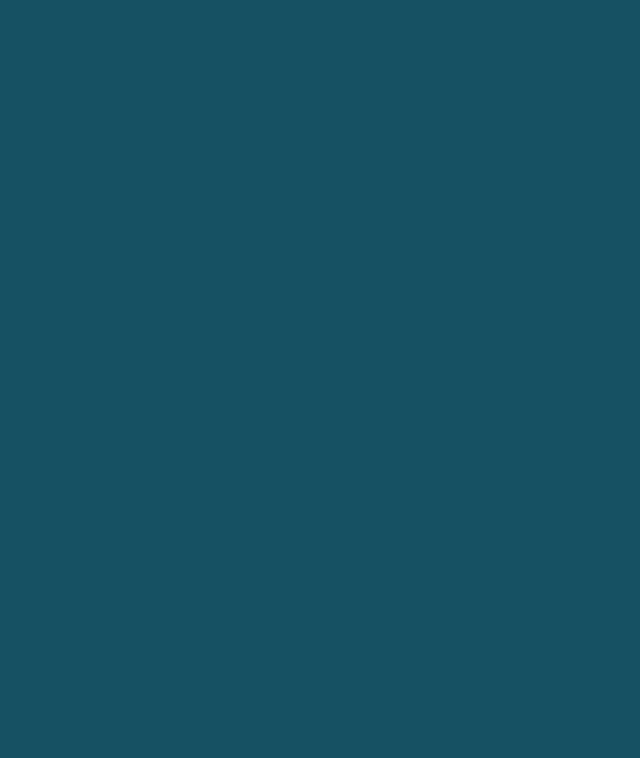
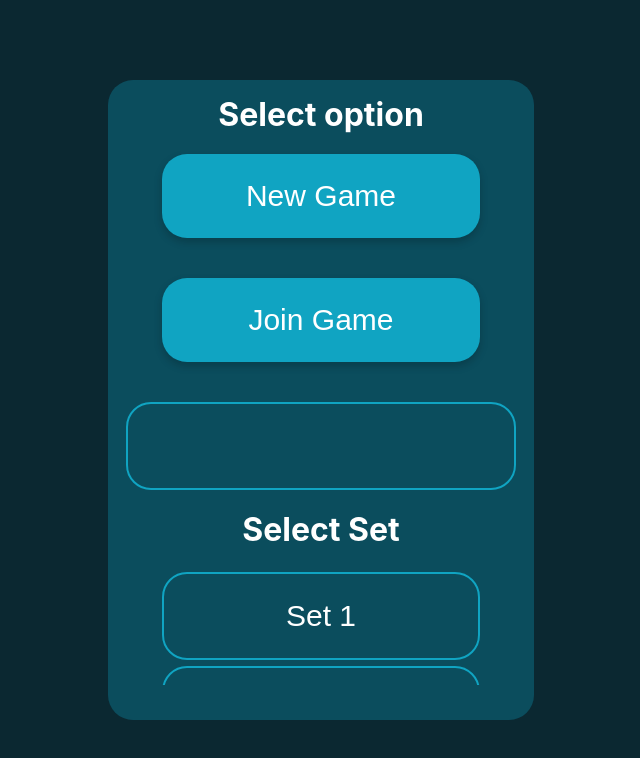
Before and after one commit to ZhekLu/associations-game, a React (Create React App) app: page / in a window 1280 px wide. Before the commit this address had no page. Shown: the top 758 px of the page, without its empty margins (319-959 px from the left). Built offline with nearby package versions, Linux system fonts and the light colour scheme.

Commit message:
Add menu

```diff
--- a/src/App.js
+++ b/src/App.js
@@ -4,11 +4,13 @@ import React from 'react';
 import {Route, Routes} from 'react-router-dom';
 import * as url from './urls';
 import Game from './pages/Game';
+import Menu from './pages/Menu';
 
 function App() {
   return (
     <Routes>
       <Route path={url.GAME} element={<Game/>}/>
+      <Route path={url.MENU} element={<Menu/>}/>
     </Routes>
   );
 }
--- /dev/null
+++ b/src/pages/Menu.css
@@ -0,0 +1,130 @@
+.page {
+    height: 100%;
+    min-height: 100vh;
+    display: flex;
+    flex-direction: column;
+    align-items: center;
+    justify-content: center;
+}
+
+.header {
+    overflow: hidden;
+}
+
+.header img {
+    width: 100%;
+}
+
+.overlay {
+    position: fixed;
+    display: flex;
+    flex-direction: column;
+    justify-content: center;
+    align-items: center;
+    width: 100%;
+    height: 100%;
+    top: 0;
+    left: 0;
+    right: 0;
+    bottom: 0;
+    background-color: rgba(0, 0, 0, 0.5);
+    z-index: 2;
+}
+
+.menu-body {
+    background-color: rgba(16, 164, 194, 0.3);
+    min-height: 70%;
+    border-radius: 25px;
+    color: white;
+    display: flex;
+    flex-direction: column;
+    justify-content: center;
+    align-items: center;
+    padding: 15px;
+    overflow: scroll;
+}
+
+.menu-body h1 {
+    font-size: 2em;
+}
+
+.menu-body input {
+    background-color: rgba(0, 0, 0, 0);
+    border: 2px solid #10a4c2;
+    border-radius: 25px;
+    text-align: center;
+    color: white;
+    font-size: 30px;
+    padding: 25px 0;
+    text-transform: uppercase;
+    margin: 20px 0;
+}
+
+.menu-body input:focus {
+    background-color: #172930;
+    outline: none;
+}
+
+.menu-button {
+    background-color: #10a4c2;
+    color: white;
+    padding: 25px 15px;
+    border-radius: 25px;
+    width: 80%;
+    margin: 20px 0;
+    font-size: 30px;
+    box-shadow: 0 4px 8px 0 rgba(0, 0, 0, 0.2);
+    border: none;
+    cursor: pointer;
+}
+
+.menu-button:hover {
+    box-shadow: 0 8px 16px 0 rgba(0, 0, 0, 0.54);
+    background-color: #027087;
+}
+
+
+.select-set {
+    width: 80%;
+    max-height: 80%;
+    overflow: scroll;
+    margin: 20px 0;
+}
+
+.select-set-button {
+    width: 100%;
+    background-color: rgba(0, 0, 0, 0);
+    color: white;
+    font-size: 30px;
+    padding: 25px 15px;
+    border-radius: 25px;
+    margin: 3px 0;
+    border: 2px solid #10a4c2;
+    cursor: pointer;
+}
+
+.select-set-button:hover {
+    background-color: #172930;
+}
+
+/********** Large(Laptop) devices **********/
+@media (min-width: 1280px) {
+    .menu-body {
+        max-height: 80%;
+    }
+}
+
+/********** Medium devices **********/
+@media (min-width: 960px) and (max-width: 1279px) {
+    .menu-body {
+        max-height: 80%;
+    }
+}
+
+/********** Small(Tablet) devices **********/
+@media (min-width: 600px) and (max-width: 959px) {
+}
+
+/********** Extra-Small(Phone) devices **********/
+@media (max-width: 599px) {
+}
--- /dev/null
+++ b/src/pages/Menu.js
@@ -0,0 +1,25 @@
+import React from 'react';
+import './Menu.css';
+
+export default function Menu() {
+  return (
+    <div className='overlay'>
+      <section className='menu-body col-lg-4 col-md-4 col-sm-6 col-xs-12'>
+        <h1>Select option</h1>
+        <button className='menu-button'>New Game</button>
+        <button className='menu-button'>Join Game</button>
+        <input type='text' required/>
+        <h1>Select Set</h1>
+        <div className='select-set'>
+          <button className='select-set-button'>Set 1</button>
+          <button className='select-set-button'>Set 2</button>
+          <button className='select-set-button'>Set 3</button>
+          <button className='select-set-button'>Set 4</button>
+          <button className='select-set-button'>Set 5</button>
+          <button className='select-set-button'>Set 6</button>
+          <button className='select-set-button'>Set 7</button>
+        </div>
+      </section>
+    </div>
+  );
+}
--- a/src/urls.js
+++ b/src/urls.js
@@ -1 +1,2 @@
 export const GAME = '/game';
+export const MENU = '/';
```
